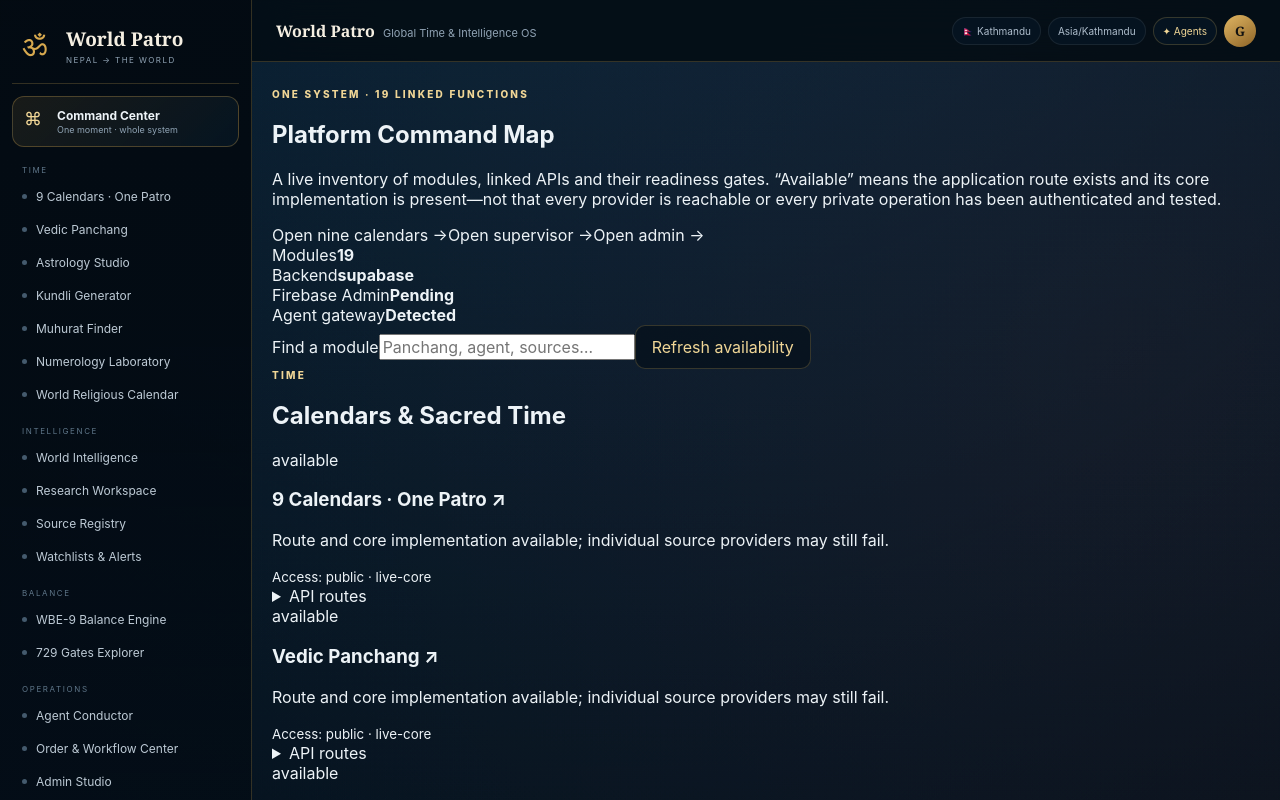
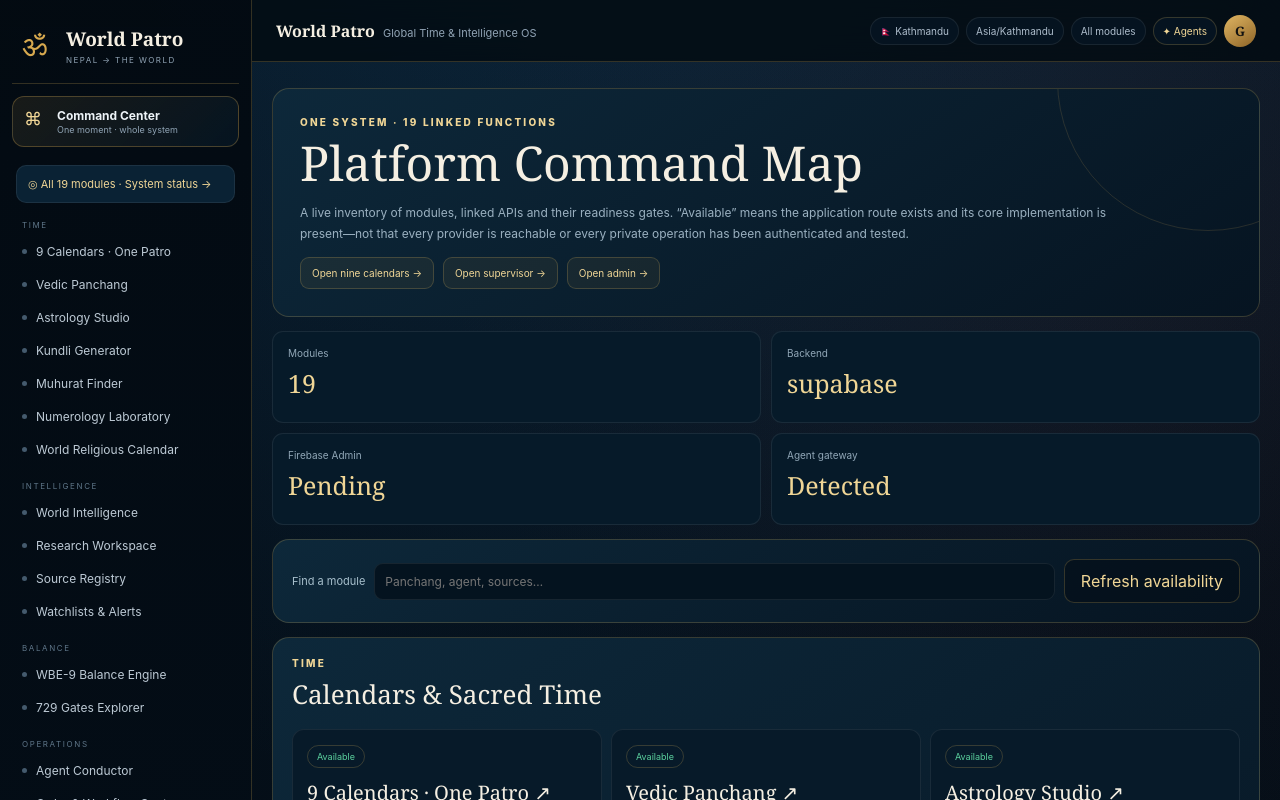
Before and after one commit to gsmktm/worldpatro, a Next.js app: page /app/system in a window 1280 px wide. Shown: the top 800 px of the page. Built offline with nearby package versions, Linux system fonts and the light colour scheme; no server answers.

Commit message:
feat: connect all 19 module routes to workspaces and readiness checks

```diff
--- a/src/app/layout.tsx
+++ b/src/app/layout.tsx
@@ -7,6 +7,7 @@ import "./styles/kundli-studio.css";
 import "./styles/muhurat-studio.css";
 import "./styles/privacy-studio.css";
 import "./styles/admin-console.css";
+import "./styles/work-modules.css";
 
 export const metadata: Metadata = {
   title: { default:"World Patro", template:"%s · World Patro" },
--- /dev/null
+++ b/src/app/styles/work-modules.css
@@ -0,0 +1,55 @@
+.moduleWorkbench{display:grid;gap:14px;margin:0 0 30px}
+.moduleWorkbench a{text-decoration:none}
+.workHero,.workPanel,.workToolbar{background:linear-gradient(145deg,#0d283a,#061421);border:1px solid var(--line);border-radius:17px;padding:19px;min-width:0}
+.workHero{padding:27px;position:relative;overflow:hidden}.workHero:after{content:"";position:absolute;right:-100px;top:-160px;width:300px;height:300px;border-radius:50%;border:1px solid rgba(213,170,88,.16);pointer-events:none}
+.workHero h1{font:500 clamp(30px,4vw,48px)/1.05 Georgia,serif;color:var(--ivory);margin:10px 0 14px}
+.workHero p{line-height:1.75;color:#9bb1c1;font-size:12px;max-width:850px}.workMuted{font-size:11px!important;color:#8fa5b4!important;line-height:1.6}
+.workModuleLinks{display:flex;gap:9px;flex-wrap:wrap;margin-top:13px}.workModuleLinks a{display:inline-flex;border:1px solid var(--line);padding:9px 11px;border-radius:9px;color:var(--gold2);font-size:10px;background:rgba(215,169,79,.07)}
+.workPanel h2{font:500 26px Georgia,serif;color:var(--ivory);margin:7px 0 17px}
+.workPanel h3{font:500 18px Georgia,serif;color:var(--ivory);margin:9px 0}
+.workColumns{display:grid;grid-template-columns:repeat(2,minmax(0,1fr));gap:12px;align-items:start}
+.workToolbar{display:flex;align-items:center;flex-wrap:wrap;gap:9px}
+.workToolbar label{font-size:11px;color:#a7bfcc}.workToolbar input,.workToolbar select,.workForm input,.workForm textarea,.workForm select,.workListItem select{
+ background:#04131f;border:1px solid var(--lineSoft);color:#f1efe8;border-radius:9px;min-width:0;padding:10px;font-size:12px}
+.workToolbar input{flex:1;min-width:180px}.workToolbar button{cursor:pointer}
+.workDataGrid,.workInfra{display:grid;grid-template-columns:repeat(2,minmax(0,1fr));gap:10px}
+.workDataGrid>div,.workInfra>div{background:#061a29;border:1px solid var(--lineSoft);padding:15px;border-radius:11px;min-width:0}
+.workDataGrid small,.workInfra span{font-size:10px;color:#91a7b7;display:block}
+.workDataGrid strong,.workInfra strong{font:500 25px Georgia,serif;color:var(--gold2);display:block;margin:7px 0}
+.workDataGrid span{display:block;font-size:9px;color:#6e8799}
+.workRows{display:grid;gap:7px;margin-top:15px}.workRows>div{border:1px solid var(--lineSoft);border-radius:9px;padding:10px;display:flex;align-items:center;gap:10px;flex-wrap:wrap;font-size:11px;color:#acc0cf}
+.workRows strong,.workListItem strong{color:var(--gold2);font-size:12px}.workRows a,.workPanel>a,.workListItem a{color:var(--gold2);font-size:10px;text-decoration:underline}
+.workForm{display:grid;gap:12px}.workForm label{font-size:11px;color:#a3bac8;display:grid;gap:8px}
+.workForm textarea{width:100%;min-height:95px;resize:vertical;line-height:1.6}
+.workForm .primaryBtn{cursor:pointer;width:fit-content}.workPanelHead{display:flex;justify-content:space-between;align-items:center;gap:8px}
+.workPanelHead button{cursor:pointer;font-size:10px;padding:8px}
+.workList{display:grid;gap:8px;max-height:590px;overflow:auto}
+.workListItem{display:flex;justify-content:space-between;align-items:center;gap:14px;border:1px solid var(--lineSoft);background:#06192a;border-radius:11px;padding:12px;margin:7px 0;min-width:0}
+.workListItem>div{min-width:0;flex:1}
+.workListItem strong,.workListItem small,.workListItem span{display:block;overflow-wrap:anywhere}
+.workListItem small,.workListItem span{color:#879bab;font-size:10px;margin-top:6px}
+.workListItem button,.workListItem select{font-size:10px;cursor:pointer;max-width:160px}
+.workWarning,.workError,.workSuccess{font-size:11px;line-height:1.6;padding:12px;border:1px solid var(--lineSoft);border-radius:10px}
+.workWarning{background:rgba(185,143,65,.1);color:#e4c98e}.workWarning a{color:var(--gold2);text-decoration:underline}
+.workError{background:rgba(154,44,59,.16);color:#ffc0be}.workSuccess{background:rgba(47,134,98,.13);color:#a2e5c7}
+.workNoteCreator{border-top:1px solid var(--lineSoft);margin-top:15px;padding-top:15px}
+.workNoteCreator p{font-size:9px;color:#7e93a6;overflow-wrap:anywhere}
+.workAgentList{display:grid;gap:7px}.workAgentList article{display:flex;gap:11px;align-items:start;border:1px solid var(--lineSoft);padding:11px;border-radius:9px;background:#061b2a}
+.workAgentList article>span{color:var(--gold2);font:500 19px Georgia,serif;min-width:39px}
+.workAgentList strong{font-size:12px;color:var(--ivory)}.workAgentList small,.workAgentList em{display:block;color:#91a9b7;font-size:10px;line-height:1.5;margin-top:5px}
+.workAgentList em{color:#b6a587;font-style:normal}
+.workSourceGrid,.workModuleGrid{display:grid;grid-template-columns:repeat(3,minmax(0,1fr));gap:9px}
+.workSourceGrid>article,.workModuleGrid>article{background:#071a29;border:1px solid var(--lineSoft);padding:14px;border-radius:12px;min-width:0}
+.workSourceGrid h3,.workModuleGrid h3{font:500 20px Georgia,serif;color:var(--ivory);margin:11px 0}
+.workSourceGrid small,.workSourceGrid a,.workModuleGrid small{font-size:10px;color:#879ead;display:block;line-height:1.5}
+.workSourceGrid a{margin-top:10px;color:var(--gold2);text-decoration:underline}
+.workModuleGrid article p{color:#97adbc;font-size:10px;line-height:1.6}
+.workModuleGrid article h3 a:hover{color:var(--gold2)}
+.workModuleGrid details{margin-top:12px;color:var(--gold2);font-size:10px}
+.workModuleGrid summary{cursor:pointer}.workModuleGrid code{display:block;white-space:pre-wrap;overflow-wrap:anywhere;color:#a3bcc8;font-size:9px;margin-top:7px}
+.workState{display:inline-block;font-size:9px;padding:5px 9px;border:1px solid var(--line);border-radius:99px;text-transform:capitalize;color:var(--gold2)}
+.workState[data-state=available]{color:var(--green)}
+@media(max-width:1100px){.workSourceGrid,.workModuleGrid{grid-template-columns:repeat(2,minmax(0,1fr))}.workColumns{grid-template-columns:1fr}}
+@media(max-width:690px){.workSourceGrid,.workModuleGrid,.workDataGrid,.workInfra{grid-template-columns:1fr}.workHero{padding:18px}.workPanel{padding:15px}.workListItem{align-items:flex-start;flex-direction:column}.workToolbar{align-items:stretch}.workToolbar input{width:100%}}
+
+.workSystemNav{display:block;margin:0 4px 17px;padding:11px;border:1px solid var(--lineSoft);border-radius:10px;color:var(--gold2);background:#0a2234;font-size:11px}
--- a/src/components/app-shell.tsx
+++ b/src/components/app-shell.tsx
@@ -23,6 +23,7 @@ export function AppShell({ children }:{ children:React.ReactNode }) {
         <small>One moment · whole system</small>
       </Link>
 
+      <Link href="/app/system" className="workSystemNav">◎ All 19 modules · System status →</Link>
       <nav className="sideNav" aria-label="World Patro modules">
         {groups.map(group => <div className="navGroup" key={group.label}>
           <div className="navLabel">{group.label}</div>
@@ -51,6 +52,7 @@ export function AppShell({ children }:{ children:React.ReactNode }) {
         <div className="topContext">
           <span className="topChip">🇳🇵 Kathmandu</span>
           <span className="topChip">Asia/Kathmandu</span>
+          <Link href="/app/system" className="topChip">All modules</Link>
           <Link href="/app/agents" className="topChip gold">✦ Agents</Link>
           <Link href="/login" className="avatarButton" aria-label="Account">G</Link>
         </div>
--- a/src/components/work-world.tsx
+++ b/src/components/work-world.tsx
@@ -34,7 +34,7 @@ export default function WorldWorkbench(){
       setEarthquakes(Array.isArray(entries)?entries.map((q:Record<string,unknown>)=>{
         const p=(q.properties||{}) as Record<string,unknown>;
         return {id:String(q.id||""),place:String(p.place||q.place||"Unknown area"),
-          mag:Number(p.mag??q.magnitude??0),url:typeof p.url==="string"?p.url:undefined};
+          mag:Number(p.mag??q.magnitude??0),url:typeof q.detailUrl==="string"?q.detailUrl:typeof p.url==="string"?p.url:undefined};
       }):[]);
       setQuakeMeta("USGS feed · events within 800 km of Kathmandu during the last 7 days.");
     }catch(e){setQuakeMeta(e instanceof Error?e.message:"USGS unavailable.");}
```
Also changed, not shown: scripts/smoke-production.mjs (+49 -1 lines), src/lib/features.ts (+5 -5 lines), 2 other files (tests, documents, lock files or other folders).
